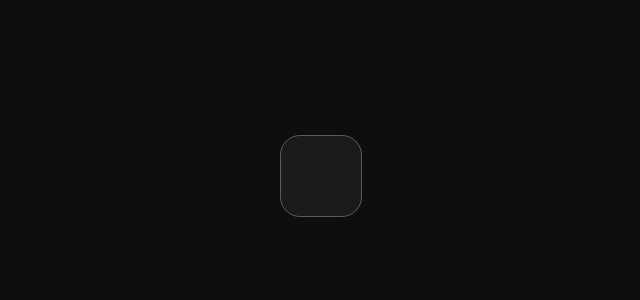
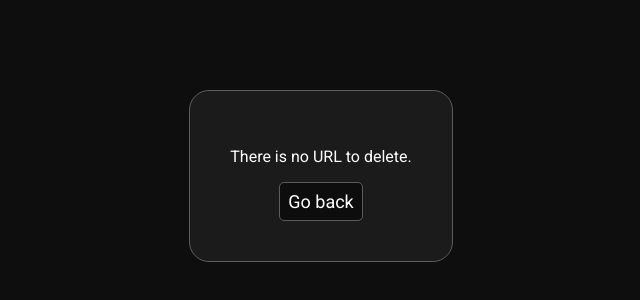
Before and after one commit to aloima/urlshortener-frontend, an Angular app: page /delete/1 in a window 1280 px wide. Before the commit this address led to /. Shown: the part 224-524 px from the top of the page, without its empty margins (319-959 px from the left). Built offline with nearby package versions, Linux system fonts and the light colour scheme; no server answers.

Commit message:
feat: add URL deletion

```diff
--- a/src/app/app.routes.ts
+++ b/src/app/app.routes.ts
@@ -1,10 +1,15 @@
 import { Routes } from '@angular/router';
 
 import { Home } from '../routes/Home/Home';
+import { Deletion } from '../routes/Deletion/Deletion';
 
 export const routes: Routes = [
   {
     path: "",
     component: Home
+  },
+  {
+    path: "delete/:id",
+    component: Deletion
   }
 ];
--- /dev/null
+++ b/src/routes/Deletion/Deletion.ts
@@ -0,0 +1,26 @@
+import { CommonModule } from "@angular/common";
+import { Component, inject } from "@angular/core";
+import { ActivatedRoute, RouterModule } from "@angular/router";
+import { idToString } from "../../app/id";
+import { HttpClient } from "@angular/common/http";
+import { API_URL } from "../../environment";
+
+@Component({
+  templateUrl: "./deletion.html",
+  styleUrl: "./deletion.css",
+  imports: [CommonModule, RouterModule]
+})
+
+export class Deletion {
+  private activatedRoute = inject(ActivatedRoute);
+
+  url: string = "";
+
+  constructor(private http: HttpClient) {
+    const deletionURL = this.activatedRoute.snapshot.paramMap.get("id") as string;
+
+    this.http.delete(`${API_URL}/url/${deletionURL}`).subscribe((response) => {
+      this.url = idToString(parseInt(response as string));
+    });
+  }
+}
--- /dev/null
+++ b/src/routes/Deletion/deletion.css
@@ -0,0 +1,6 @@
+div.deletion {
+  display: flex;
+  justify-content: space-around;
+  flex-direction: column;
+  align-items: center;
+}
--- /dev/null
+++ b/src/routes/Deletion/deletion.html
@@ -0,0 +1,13 @@
+<div *ngIf="url; then thenBlock; else elseBlock"></div>
+
+<div class="deletion">
+  <ng-template #thenBlock>
+    <p>{{ url }} is successfully deleted.</p>
+  </ng-template>
+
+  <ng-template #elseBlock>
+    <p>There is no URL to delete.</p>
+  </ng-template>
+
+  <a class="button" routerLink="/">Go back</a>
+</div>
```
